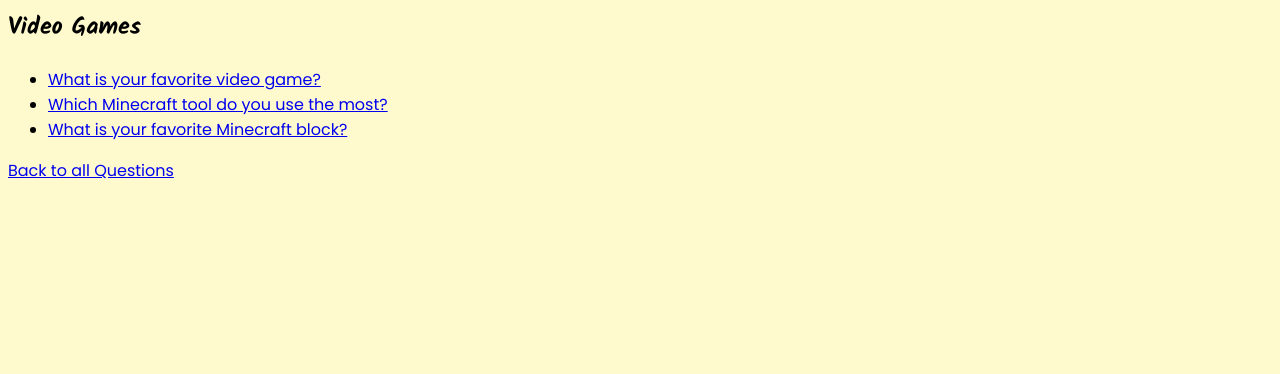
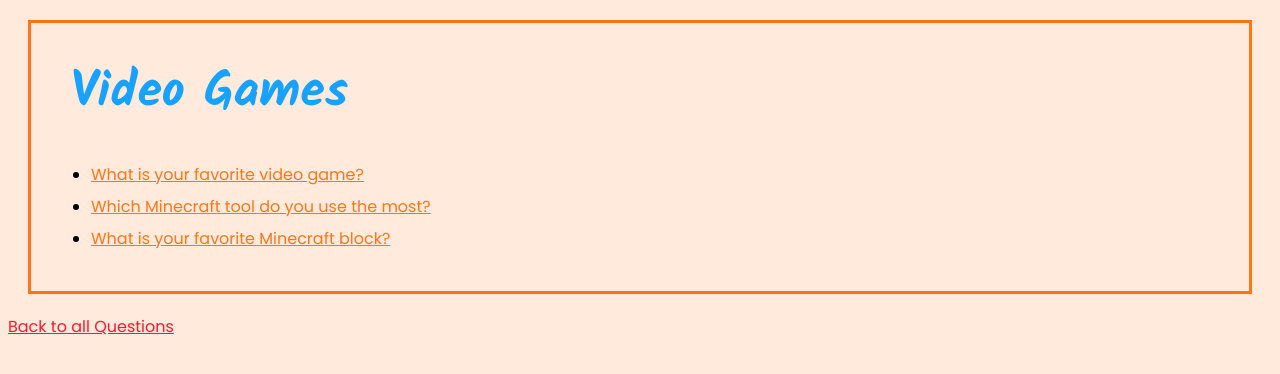
Before and after one commit to Alvirah-Ro/polls, a Django app: page /polls/1/topic/ in a window 1280 px wide. Shown: the top 374 px of the page. Run offline with Django 5.2, Linux system fonts and the light colour scheme; data comes from the database, SQL or seed files in the repository; some web fonts are replaced.

Commit message:
adding styling and colors

```diff
--- a/polls/static/polls/styles.css
+++ b/polls/static/polls/styles.css
@@ -1,17 +1,29 @@
 body {
-    background-color: lemonchiffon;
+    background-color: #FFEADC;
     font-family: "Poppins";
 }
 
 h1 {
     font-family: "Kalam";
     font-size: 50px;
-    margin: 32px 0 0 0;
+    color: #18A2FF;
 }
 
 h2, h3, h4, h5, h6 {
     font-family: "Kalam";
     margin: 0 0 20px 0;
+    color: #18A2FF;
+}
+
+.welcome h1 {
+    margin: 32px 0 0 0;
+    text-align: center;
+    color: black;
+}
+
+.welcome h2 {
+    text-align: center;
+    color: black;
 }
 
 button {
@@ -39,6 +51,11 @@ button {
     border-style: solid;
     border-color: black;
     padding: 20px;
+    line-height: 2;
+}
+
+#categories {
+    margin: 32px 0;
 }
 
 #question1btn {
@@ -59,8 +76,8 @@ button {
 
 .welcome {
     text-align: center;
-    background-color: orange;
-    padding: 10px 0;
+    background-color: #FF7518;
+    padding: 10px 0 20px 0;
 }
 
 .options {
@@ -68,3 +85,54 @@ button {
     display: grid;
     justify-items: center;
 }
+
+fieldset {
+    border-color: #FF7518;
+    margin: 20px 0;
+    padding-bottom: 20px;
+}
+
+legend {
+    color: #18A2FF;
+}
+
+#btn {
+    width: 200px;
+    height: 50px;
+    background-color: #18A2FF;
+    font-size: 20px;
+    margin: 10px 0;
+}
+
+#btn:hover {
+    background-color: #0088E4;
+}
+
+a {
+    color: #FF7518;
+}
+
+a:hover {
+    color: #7518FF;
+}
+
+.homelink a {
+    color:#FF182F;
+    padding: 20px 0;
+}
+
+.homelink a:hover {
+    color: #7518FF;
+}
+
+.topic {
+    margin: 20px;
+    padding: 20px;
+    border-style: solid;
+    border-color: #FF7518;
+    line-height: 2;
+}
+
+.topic h1 {
+    margin: 0 0 0 20px;
+}
--- a/polls/templates/polls/detail.html
+++ b/polls/templates/polls/detail.html
@@ -27,7 +27,7 @@
         <br>
         {% endfor %}
     </fieldset>
-    <input type="submit" value="Vote">
+    <input type="submit" value="Vote" id="btn">
 </form>
 
 <p><a href="{% url 'polls:index' %}">Back to all Questions</a></p>
--- a/polls/templates/polls/questions.html
+++ b/polls/templates/polls/questions.html
@@ -11,7 +11,7 @@
 
 <body>
 
-    <h1>Question Categories</h1>
+    <h1 id="categories">Question Categories</h1>
     <div class="container">
 
         <div class="categories" style="background-color: rgb(250, 164, 132);">
--- a/polls/templates/polls/topic.html
+++ b/polls/templates/polls/topic.html
@@ -10,9 +10,9 @@
 </head>
 
 <body>
-
+<div class="topic">
 {% if question_by_topic_list %}
-    <h2>{{ topic.topic_name }}</h2>
+    <h1>{{ topic.topic_name }}</h1>
     <ul>
         {% for question in question_by_topic_list %}
         <li><a href="{% url 'polls:detail' question.id %}">{{ question.question_text }}</a></li>
@@ -21,8 +21,9 @@
     {% else %}
         <p>There are no questions about this topic.</p>
 {% endif %}
+</div>
 
-<p><a href="{% url 'polls:index' %}">Back to all Questions</a></p>
+<p class="homelink"><a href="{% url 'polls:index' %}">Back to all Questions</a></p>
 
 </body>
 
```
